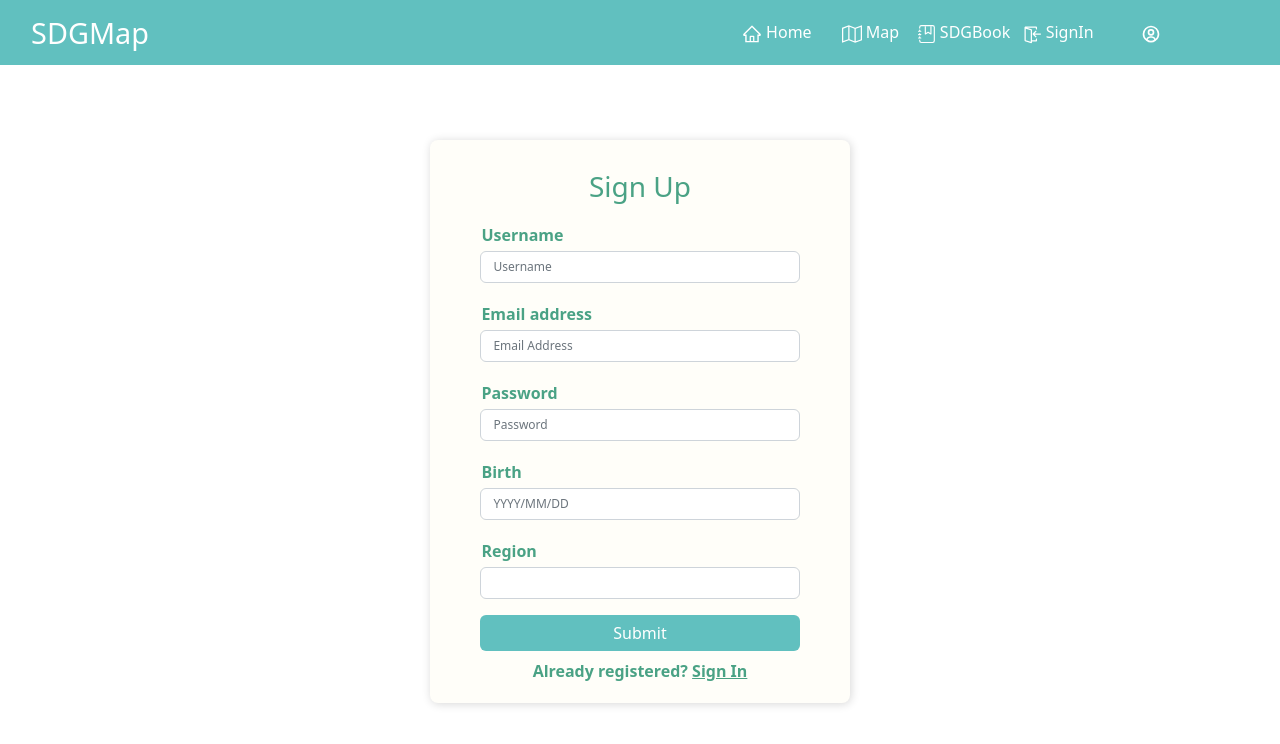
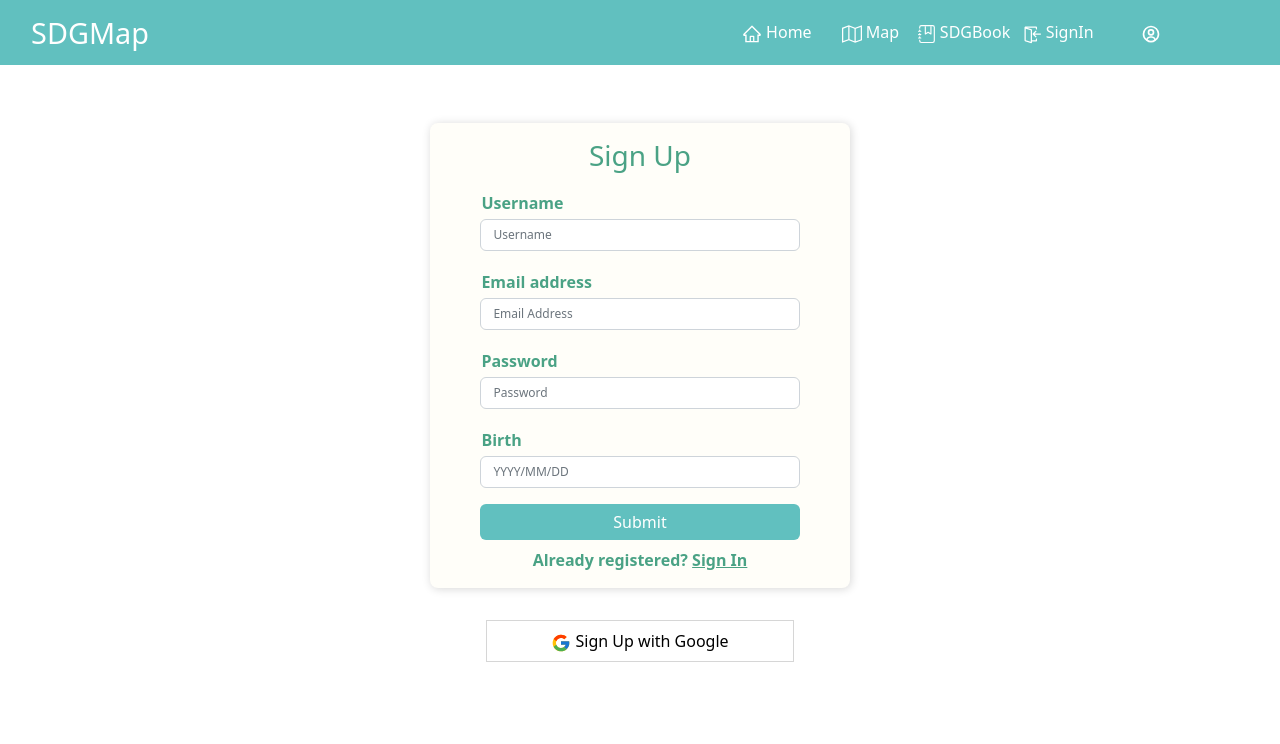
Before and after one commit to GDSC2022-SustainableMap/SDGMap, a React (Create React App) app in the folder frontend/: page /signin in a window 1280 px wide. Both pictures are taken after a click on the element "Sign Up". Shown: the top 744 px of the page. Built offline with nearby package versions, Linux system fonts and the light colour scheme.

Commit message:
delete region and try to add badge button

```diff
--- a/frontend/src/components/Login/login.css
+++ b/frontend/src/components/Login/login.css
@@ -3,7 +3,7 @@
     flex-direction: column;
     justify-content: center;
     align-items: center;
-    margin-top: 4%;
+    margin: 2% 0;
     width: 100vw;
     height: 50%;
 }
@@ -11,10 +11,9 @@
 .login-form {
     width: 420px;
     box-shadow: #00000029 1px 1px 10px;
-    padding-top: 30px;
-    padding-bottom: 20px;
+    padding: 2vh 0;
     border-radius: 8px;
-    margin: 3vh 0;
+    margin: 4vh 0;
     background-color: #fffef9;
     border-color: #ffffe8;
 }
--- a/frontend/src/components/Login/login.js
+++ b/frontend/src/components/Login/login.js
@@ -7,7 +7,7 @@ import Modal from 'react-bootstrap/Modal';
 import { useNavigate } from "react-router-dom";
 // import Psd_reset from "./password_reset";
 
-export default function Login (props) {
+export default function Login(props) {
     let [authMode, setAuthMode] = useState("signin");
     const changeAuthMode = () => {
         setAuthMode(authMode === "signin" ? "signup" : "signin");
@@ -164,10 +164,6 @@ export default function Login (props) {
                                 placeholder="YYYY/MM/DD"
                             />
                         </div>
-            <div className="form-group mt-3">
-              <label className="login-label">Region</label>
-              <input type="text" className="form-control mt-1" placeholder="" />
-            </div>
                         <div className="d-grid gap-2 mt-3">
                             <button type="submit" className="btn">
                                 Submit
@@ -179,8 +175,24 @@ export default function Login (props) {
                                 Sign In
                             </span>
                         </div>
+
                     </div>
                 </form>
+                {profile ? (
+                    <div>
+                        <img src={profile.picture} alt="user image" />
+                        <h3>User Logged in</h3>
+                        <p>Name: {profile.name}</p>
+                        <p>Email Address: {profile.email}</p>
+                        <button id="logout-btn" onClick={LogOut}>
+                            Log out
+                        </button>
+                    </div>
+                ) : (
+                    <button id="google-btn" onClick={() => login()}>
+                        <FcGoogle size={20} /> Sign Up with Google
+                    </button>
+                )}
             </div>
         </div>
     );
--- a/frontend/src/components/Map/map.js
+++ b/frontend/src/components/Map/map.js
@@ -182,8 +182,9 @@ const SimpleMap = (props) => {
     }
 
     const tag_Onoff = (image) => {
-        let tmpsrc = image.src;
-        // tmpsrc=tmpsrc.replace("n_", "t_");
+        var tmpsrc = image.src;
+        tmpsrc=tmpsrc.replace("n_", "t_");
+        console.log(tmpsrc);
         // image.src=require(tmpsrc);
     }
 
```
Lines whose indentation alone changed are shown as unchanged.
